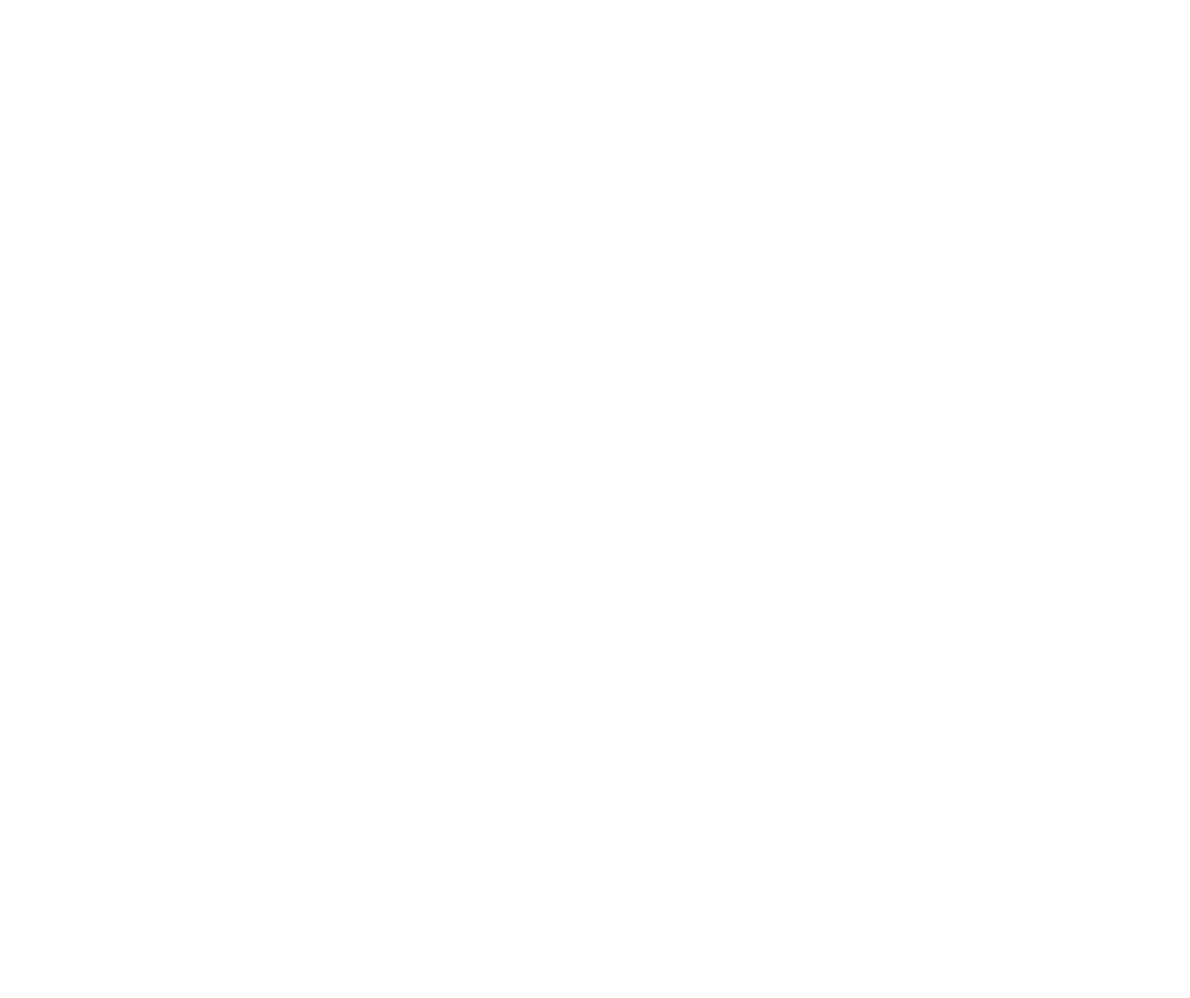
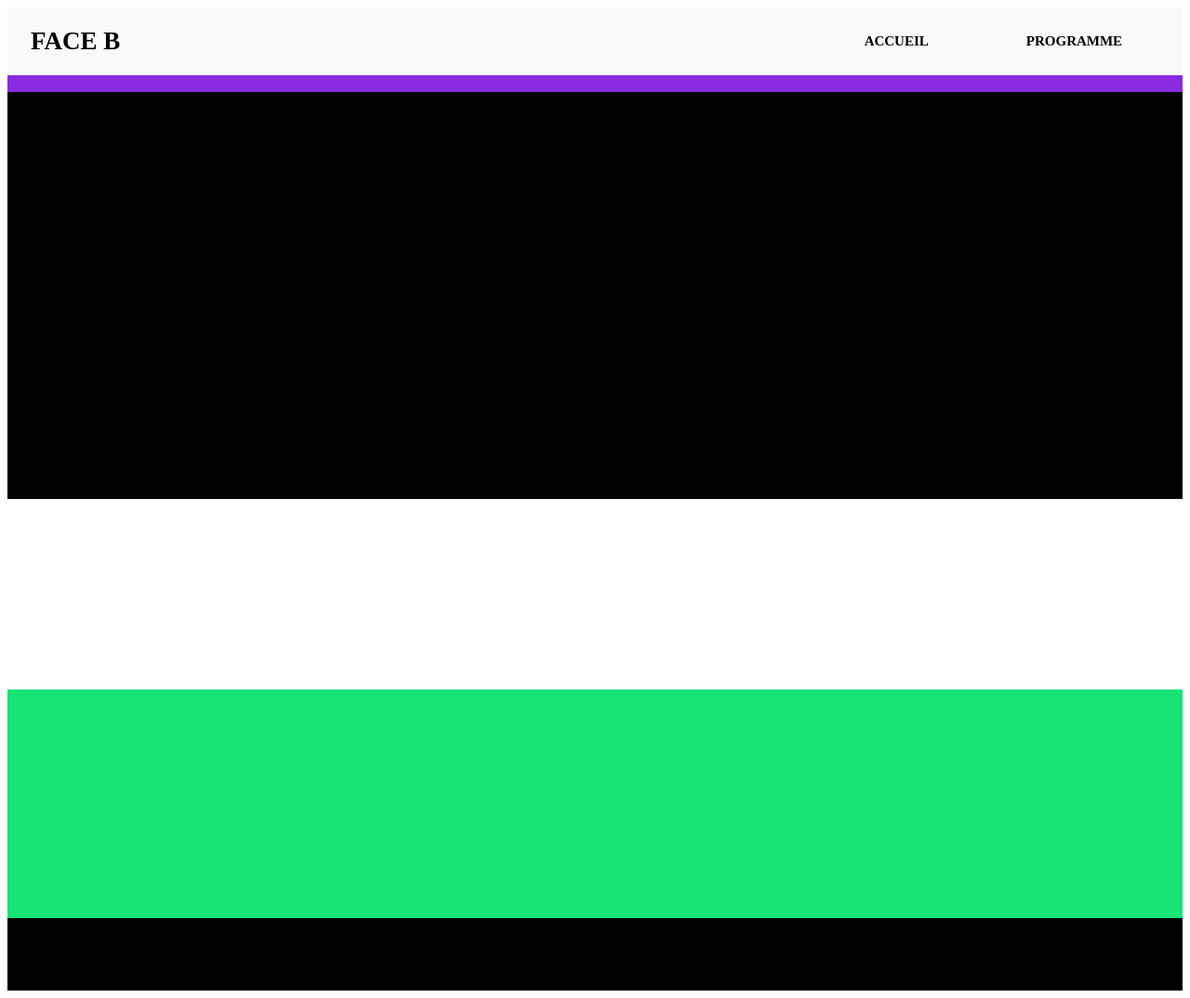
Before and after one commit to acoroir-blip/Projet-C, a plain HTML site: page index.html in a window 1280 px wide. Shown: the whole page at 93% size. Before the commit the page ends 800 px from the top, so only its background shows below. Drawn offline with Linux system fonts and the light colour scheme.

Commit message:
deuxieme version

```diff
--- a/index.html
+++ b/index.html
@@ -4,8 +4,31 @@
     <meta charset="UTF-8">
     <meta name="viewport" content="width=device-width, initial-scale=1.0">
     <title>Document</title>
+    <link rel="stylesheet" href="style.css">
 </head>
 <body>
 
+    <div class="cardexterieur">
+
+      <div class="exterieur">
+       <div class="interieurhaut">
+            <div class="flexrow">
+                <p class="Titre">FACE B</p>
+                <p class="mots">ACCUEIL</p>
+            </div>
+            <p class="text">PROGRAMME</p>
+       </div>
+
+       <div class="interieurbas"></div>
+      </div>
+
+      <div class="exterieurbas">
+       <div class="inferieurhaut"></div>
+       <div class="inferieurbas"></div>
+      </div>
+    </div>
+
+
+
 </body>
 </html>
--- /dev/null
+++ b/style.css
@@ -0,0 +1,70 @@
+.cardexterieur{
+    height: 1058px;
+    width: 100%;
+    display: flex;
+    flex-direction: column;
+    justify-content: space-between;
+    background-color: aqua;
+}
+
+.exterieur{
+    height: 50%;
+    width: 100%;
+    background-color: blueviolet;
+    display: flex;
+    flex-direction: column;
+    justify-content: space-between;
+}
+.text{
+    padding-right: 105px;
+    width: 5%;
+    font-size: 15px;
+    font-weight: bold;
+}
+.mots{
+    font-size: 15px;
+    font-weight: bold;
+}
+.Titre{
+    font-size: 27px;
+    font-weight: bold;
+}
+.exterieurbas{
+    height: 50%;
+    width: 100%;
+    background-color: rgb(23, 227, 118);
+    display: flex;
+    flex-direction: column;
+    justify-content: space-between;
+}
+.flexrow{
+    display: flex;
+    justify-content: space-between;
+    align-items: center;
+     padding-right: 105px;
+    width: 85%;
+    padding-left: 25px;
+}
+.interieurhaut{
+    height: 73px;
+    width: 100%;
+    background-color: rgb(249, 248, 250);
+    display: flex;
+    flex-direction: row;
+    align-items: center;
+}
+.interieurbas{
+    height: 438px;
+    width: 100%;
+    background-color: rgb(2, 2, 2);
+}
+.inferieurhaut{
+    height: 205px;
+    width: 100%;
+    background-color: white;
+}
+.inferieurbas{
+    height: 78px;
+    width: 100%;
+    background-color: rgb(2, 2, 2);
+}
```
